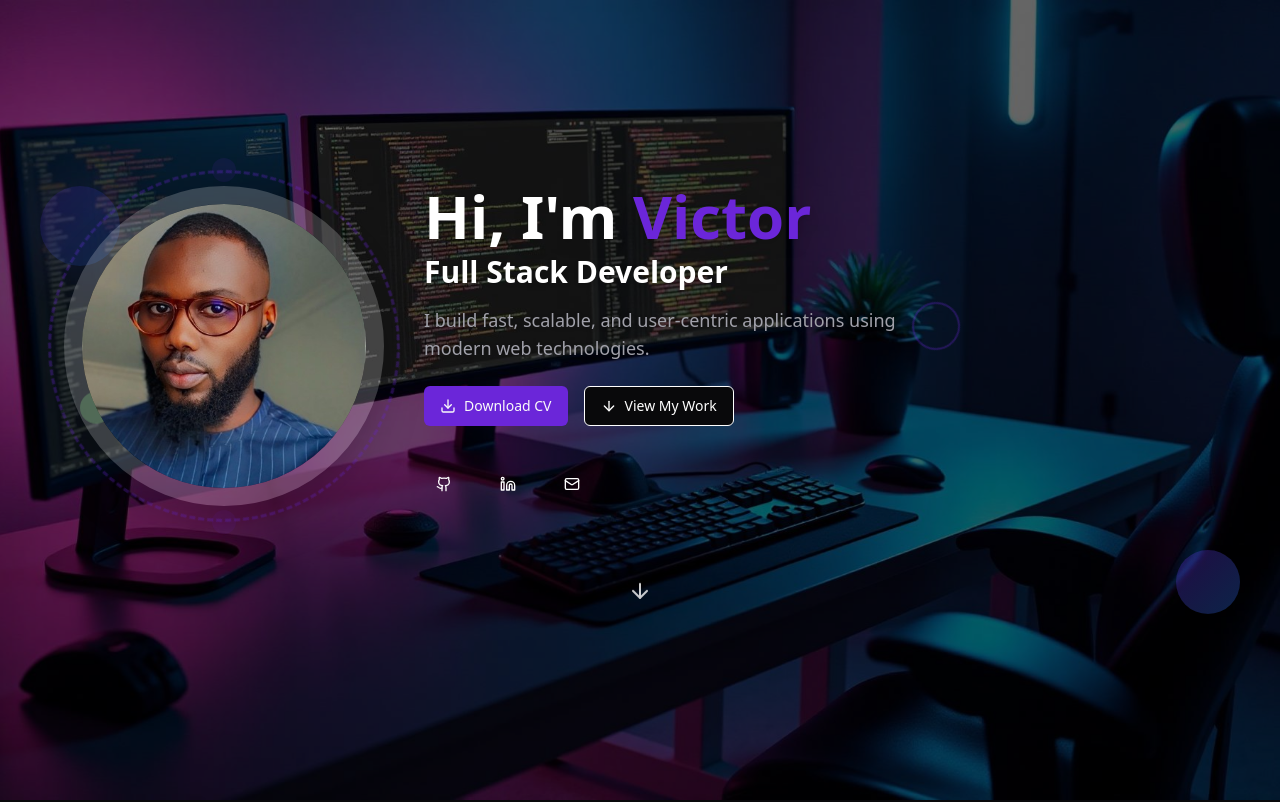
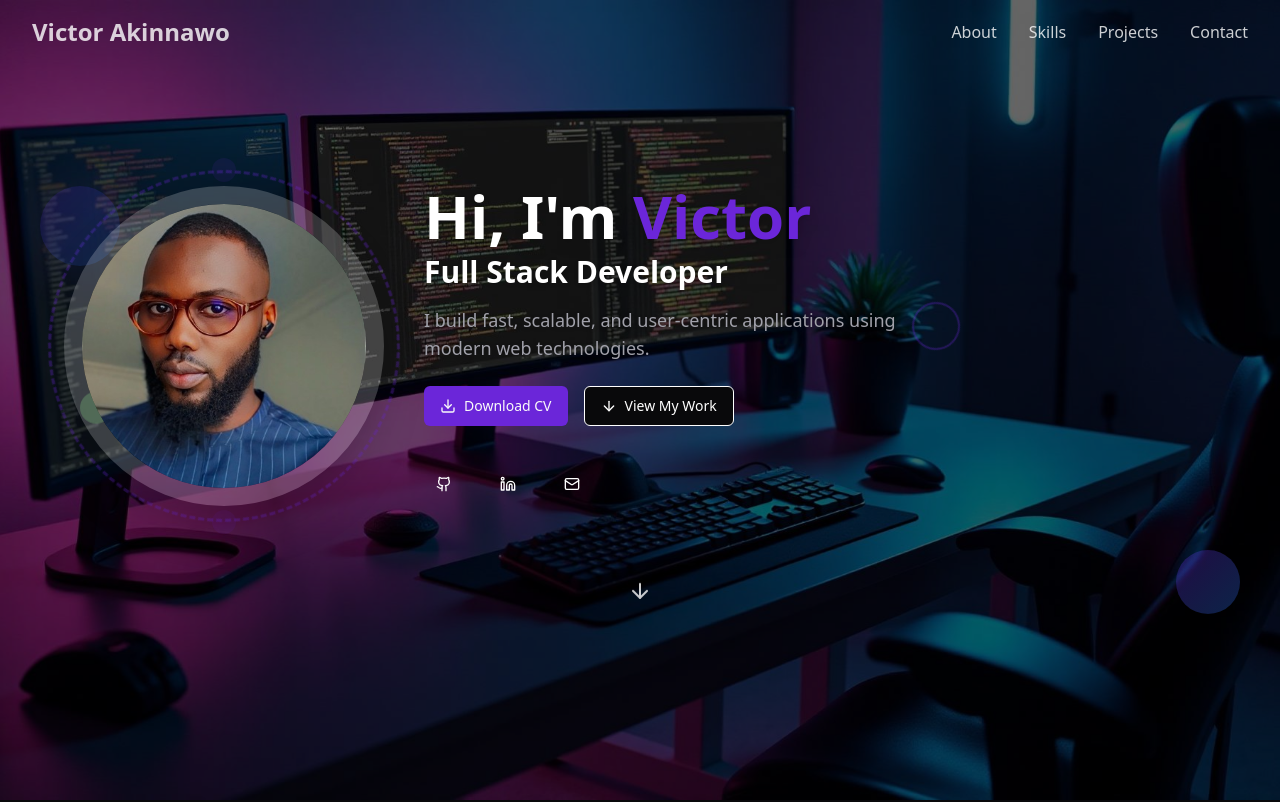
Before and after one commit to Akinnawo3/portfolio, a React (Vite) app: page / in a window 1280 px wide. Shown: the top 802 px of the page. Built offline with nearby package versions, Linux system fonts and the light colour scheme; the HTML template or start-up script is replaced by a standard one.

Commit message:
added topnav

```diff
--- a/src/pages/Index.tsx
+++ b/src/pages/Index.tsx
@@ -19,7 +19,7 @@ const Index = () => {
 
   return (
     <div className="relative min-h-screen">
-      {/* <TopNav navOpen={navOpen} setNavOpen={setNavOpen} /> */}
+      <TopNav navOpen={navOpen} setNavOpen={setNavOpen} />
 
       {/* Backdrop overlay when nav is open */}
       {navOpen && (
```
